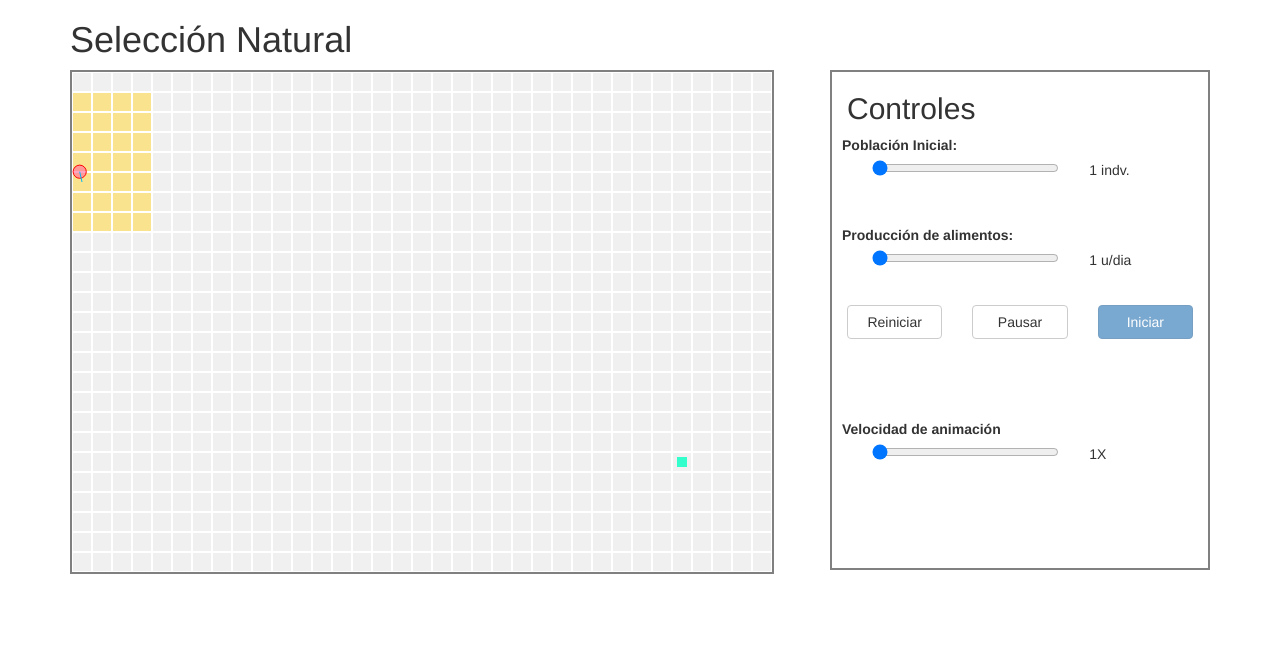
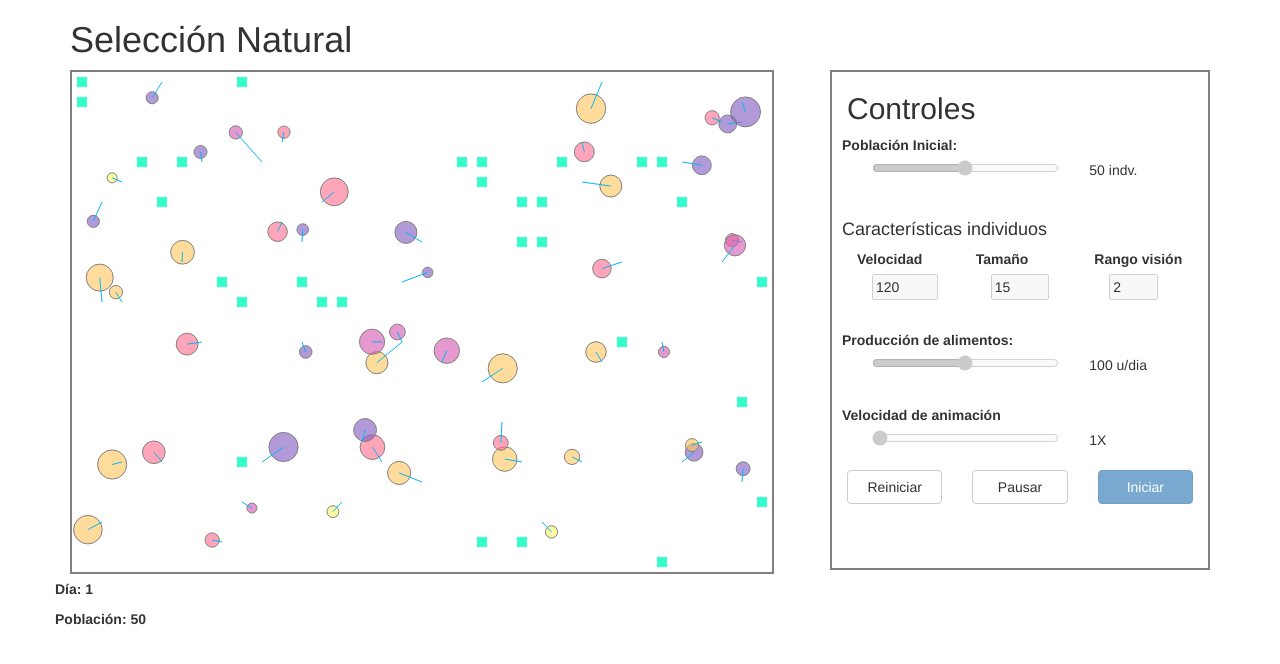
Before and after one commit to jaguilar992/natural_selection, a website: page public/index.html in a window 1280 px wide. Both pictures are taken after a click on the button "Iniciar". Drawn offline with Linux system fonts and the light colour scheme.

Commit message:
Simulador Listo

```diff
--- a/public/css/style.css
+++ b/public/css/style.css
@@ -1,9 +1,10 @@
-.div-mundo, .div-controles{
+.div-mundo{
   height: 500px
 }
 
 .div-controles{
   border: 2px solid gray;
+  height: 500px
 }
 
 #mundo{
@@ -11,12 +12,12 @@
 }
 
 .div-controles .slider{
-  margin-bottom: 25px;
+  margin-bottom: 10px;
   padding: 10px;
 }
 
 .div-controles #buttons{
-  margin-bottom: 70px;
+
 }
 
 .div-mundo{
--- a/public/index.html
+++ b/public/index.html
@@ -2,6 +2,7 @@
 <html>
 <head>
   <title>Selección Natural - Simulador</title>
+  <meta charset="utf-8">
   <link rel="stylesheet" href="/css/style.css">
   <link rel="stylesheet" href="css/bootstrap.min.css">
 </head>
@@ -11,9 +12,11 @@
     <div class="row">
       <div class="col-md-12">
         <div class="col-md-8 div-mundo">
-          <canvas id="mundo" height="500px" width="700px">
-
-          </canvas>
+          <canvas id="mundo" height="500px" width="700px"></canvas>
+          <div class="row">
+            <p><b>Día: <span id="dia_cuenta">1</span></b></p>
+            <p><b>Población: <span id="pop_cuenta">0</span></b></p>
+          </div>
         </div>
         <div class="col-md-4 div-controles">
           <div class="row">
@@ -25,7 +28,7 @@
                 <label for="control-">Población Inicial:</label>
                 <div class="col-md-12">
                   <div class="col-md-8">
-                    <input type="range" name="poblacion_inicial" value="1" min="1" max="100">
+                    <input type="range" name="poblacion_inicial" value="50" min="1" max="100">
                   </div>
                   <div class="col-md-4">
                     <span id="valor_poblacion_inicial"></span>&nbsp;<span>indv.</span>
@@ -33,15 +36,54 @@
                 </div>
               </div>
             </div>
+
+            <div class="row slider">
+              <div class="col-md-12">
+                <h4>Características individuos</h4>
+                <div class="col-md-4">
+                  <label for="">Velocidad</label>
+                  <div class="col-md-12">
+                    <input type="number" name="velocidad_maxima" value="120" min="10" max="150" step="10">
+                  </div>
+                </div>
+                <div class="col-md-4">
+                  <label for="">Tamaño</label>
+                  <div class="col-md-12">
+                    <input type="number" name="tamano_maximo" value="15" min="5" max="20">
+                  </div>
+                </div>
+                <div class="col-md-4">
+                  <label for="">Rango visión</label>
+                  <div class="col-md-12">
+                    <input type="number" name="rango_maximo" value="2" min="1" max="4">
+                  </div>
+                </div>
+              </div>
+            </div>
+
             <div class="row slider">
               <div class="col-md-12">
                 <label for="control-">Producción de alimentos:</label>
                 <div class="col-md-12">
                   <div class="col-md-8">
-                    <input type="range" name="produccion_alimentos" value="1" min="1" max="100">
+                    <input type="range" name="produccion_alimentos" value="100" min="1" max="200">
                   </div>
                   <div class="col-md-4">
                     <span id="valor_producccion_alimentos"></span>&nbsp<span>u/dia</span>
+                  </div>
+                </div>
+              </div>
+            </div>
+
+            <div class="row slider">
+              <div class="col-md-12">
+                <label for="control-">Velocidad de animación</label>
+                <div class="col-md-12">
+                  <div class="col-md-8">
+                    <input type="range" name="velocidad_animacion" value="1" min="1" max="10" step="9">
+                  </div>
+                  <div class="col-md-4">
+                    <!-- <span>1:</span>&nbsp; --><span id="valor_velocidad"></span>&nbsp
                   </div>
                 </div>
               </div>
@@ -66,20 +108,6 @@
                 </div>
               </div>
             </div>
-
-            <div class="row slider">
-              <div class="col-md-12">
-                <label for="control-">Velocidad de animación</label>
-                <div class="col-md-12">
-                  <div class="col-md-8">
-                    <input type="range" name="velocidad_animacion" value="1" min="1" max="10">
-                  </div>
-                  <div class="col-md-4">
-                    <!-- <span>1:</span>&nbsp; --><span id="valor_velocidad"></span>&nbsp
-                  </div>
-                </div>
-              </div>
-            </div>
           </div>
         </div>
       </div>
--- a/public/js/class_criatura.js
+++ b/public/js/class_criatura.js
@@ -1,9 +1,11 @@
 class Criatura{
-  constructor(x,y,tamano,velocidad,rango){
+  constructor(x,y,tamano,velocidad,rango, mundo){
     this.x = x;
     this.y = y;
     this.tamano = tamano;
     this.velocidad = velocidad;
+    this.energia = Math.pow(this.tamano -5 ,3)*Math.pow(this.velocidad / 10, 2);
+    this.dieta = Math.ceil(this.energia/30000) + 1;
     this.rango = rango;
     this.direccion = 0; // 0° -> 360°
     this.mundo = mundo;
@@ -150,7 +152,7 @@ class Criatura{
   animar(t){
     if (this.estado == this.estados["reposo"]){
       // Busqueda de alimento
-      if(this.comidas<2){
+      if(this.comidas<this.dieta){
         var hayComida, angulo, x,y; [hayComida,angulo,x,y] = this.buscarComida()
         if (hayComida){
           this.destino = [x,y];
@@ -167,16 +169,17 @@ class Criatura{
       }
     }else if (this.estado == this.estados["movimiento"]){
       var x2,y2; [x2,y2] = this.getRejilla();
-      if (this.destino[0] == x2 && this.destino[1] == y2){
+      var llegoDestino = this.destino[0] == x2 && this.destino[1] == y2;
+      if (llegoDestino){
         this.estado = this.estados["reposo"];
         this.direccion = 0;
         if (this.objetivo == this.objetivos["comida"]){
           if (this.mundo.hayComida(x2,y2)) {
             this.mundo.comida_mapa[x2][y2] = 0;
             this.comidas+=1;
+            this.objetivo = this.objetivos["ninguno"];
           }
         }
-        this.objetivo = this.objetivos["ninguno"];
       }else{
         this.darPaso(t);
       }
@@ -184,10 +187,12 @@ class Criatura{
   }
 
   reproducir () {
-    var nueva = new Criatura(this.x, this.y);
-    nueva.setTamano(this.tamano);
-    nueva.setRango(this.rango);
-    nueva.setVelocidad(this.velocidad);
-    return nueva;
+    var nueva = new Criatura(this.x, this.y, this.tamano, this.velocidad, this.rango, this.mundo);
+    nueva.direccion=this.direccion + Math.PI
+    this.mundo.poblacion.push(nueva);
+  }
+
+  reset(){
+    this.comidas= 0;
   }
 }
--- a/public/js/class_mundo.js
+++ b/public/js/class_mundo.js
@@ -4,8 +4,8 @@ class Mundo{
     this.rejilla_alto  = h  // rejilla vertical
     this.ctx=ctx;
     this.comida_cantidad = n
-    this.grid = true;
-    this.vision = true;
+    this.grid = false;
+    this.vision = false;
     this.comida_mapa = zeros(this.rejilla_alto, this.rejilla_ancho);
     this.marcas = zeros(this.rejilla_alto, this.rejilla_ancho);
     this.poblacion = [];
@@ -62,9 +62,10 @@ class Mundo{
       var t = criatura.tamano;
       // Cuerpo
       ctx.beginPath();
-      ctx.fillStyle = '#FF70A0A0';
+      var color = speed_color[Math.floor((criatura.velocidad-10)/23.33)];
+      ctx.fillStyle = color + "A0";
       ctx.arc(x,y,t, 0, 2*Math.PI);
-      ctx.strokeStyle = "red";
+      ctx.strokeStyle = "gray";
       ctx.fill();
       ctx.stroke();
       // Destino - Vector
@@ -111,7 +112,7 @@ class Mundo{
     for (var i = 0; i < this.rejilla_ancho; i++) {
      for (var j = 0; j < this.rejilla_alto; j++) {
         if(this.marcas[i][j]==1){
-          ctx.fillStyle="#FFDD55A0";
+          ctx.fillStyle="#FFDD5590";
           ctx.fillRect(i*rejilla_tamano+1,j*rejilla_tamano+1,rejilla_tamano-2,rejilla_tamano-2);
         }
       }
--- a/public/js/class_poblacion.js
+++ b/public/js/class_poblacion.js
@@ -10,7 +10,7 @@ class Poblacion{
       var t = randrange(criatura_tamano_min, criatura_tamano_max);
       var v = randint(criatura_velocidad_min, criatura_velocidad_max);
       var r = randint(criatura_rango_min, criatura_rango_max);
-      var c = new Criatura(x,y,t,v,r);
+      var c = new Criatura(x,y,t,v,r, this.mundo);
       this.criaturas.push(c)
     }
   }
--- a/public/js/globals.js
+++ b/public/js/globals.js
@@ -24,13 +24,18 @@ const zeros = (m, n) => [...Array(n)].map(e => Array(m).fill(0));
 const control_poblacion_inicial = $("input[name='poblacion_inicial']");
 const control_produccion_alimentos = $("input[name='produccion_alimentos']");
 const control_velocidad_animacion = $("input[name='velocidad_animacion']");
+const control_velocidad_maxima = $("input[name='velocidad_maxima']");
+const control_tamano_maximo = $("input[name='tamano_maximo']");
+const control_rango_maximo = $("input[name='rango_maximo']");
+const control_mutacion = $("input[name='mutacion']");
+
 const label_poblacion_inicial = $("#valor_poblacion_inicial")
 const label_produccion_alimentos = $("#valor_producccion_alimentos");
 const label_velocidad_animacion = $("#valor_velocidad");
+const label_estado_simulacion = $("input[name='estado_simulacion']");
 const button_iniciar = $("button#button_iniciar");
 const button_detener = $("button#button_detener");
 const button_reiniciar = $("button#button_reiniciar");
-const label_estado_simulacion = $("input[name='estado_simulacion']");
 
 // Canvas
 const canvas = $("#mundo")[0];
@@ -46,13 +51,13 @@ const comida_tamano = rejilla_tamano/2; // NO MODIFICAR - MODIFICAR GRID_TAMANO
 const grid_border = rejilla_tamano/4;   // NO MODIFICAR - MODIFICAR GRID_TAMANO
 
 const criatura_tamano_min = 5;
-const criatura_tamano_max = 20;
-const dtamano = criatura_tamano_max - criatura_tamano_min;
+const criatura_velocidad_min = 10;
+const criatura_rango_min =  1;
 
-const criatura_velocidad_min = 10;
-const criatura_velocidad_max = 150;
-const dvelocidad = criatura_velocidad_min - criatura_velocidad_max;
+var mundo;
+var simulacion;
 
-const criatura_rango_min =  1;
-const criatura_rango_max =  4;
-const drango = criatura_rango_min - criatura_rango_max;
+var criatura_tamano_max ;
+var criatura_velocidad_max ;
+var criatura_rango_max ;
+const speed_color = ["#845EC2", "#D65DB1", "#FF6F91", "#FFC75F", "#F9F871"]
--- a/public/js/main_controller.js
+++ b/public/js/main_controller.js
@@ -9,6 +9,7 @@ $(document).ready(()=>{
   label_poblacion_inicial.html(control_poblacion_inicial.val());
   label_produccion_alimentos.html(control_produccion_alimentos.val());
   label_velocidad_animacion.html(control_velocidad_animacion.val() + "X");
+  $("#valor_mutacion").html(control_mutacion.val());
   button_reiniciar.attr("disabled",true);
   button_detener.attr("disabled",true);
 });
@@ -26,38 +27,80 @@ control_velocidad_animacion.on("input",function(){
   label_velocidad_animacion.html(control_velocidad_animacion.val() + "X");
 })
 
-var mundo;
-var simulacion;
+control_velocidad_maxima.on("input", function(){
+  criatura_velocidad_max = control_velocidad_maxima.val();
+});
+
+control_tamano_maximo.on("input", function(){
+  criatura_tamano_max = control_tamano_maximo.val();
+});
+
+control_rango_maximo.on("input", function(){
+  criatura_rango_max = control_rango_maximo.val();
+});
+control_mutacion.on("input", function(){
+  $("#valor_mutacion").html(control_mutacion.val());
+});
+
 
 function correrSimulacion(numero_individuos, cantidad_comida){
   const a = canvas_width/rejilla_tamano;
   const b = canvas_height/rejilla_tamano;
+  criatura_tamano_max = control_tamano_maximo.val()
+  criatura_velocidad_max = control_velocidad_maxima.val();
+  criatura_rango_max = control_rango_maximo.val();
+  var velocidad_animacion = control_velocidad_animacion.val();
+
   mundo = new Mundo(a, b, cantidad_comida, ctx);
   var  pop = new Poblacion(numero_individuos, mundo);
   mundo.setPoblacion(pop.getPoblacion());
   mundo.crecer_comida();
 
+
   mundo.dibujar();
-  var FRAME_RATE = 200;
-  var dt = 1000/FRAME_RATE;
-  var c=0
+  const FRAME_RATE = 200;
+  const dt = 1000/FRAME_RATE;
+  const DAY_DURATION = 10; // En segundos
+  var c=0;
+  var day = 1;
   simulacion = setInterval(function(){
     var ejecutar = label_estado_simulacion.val();
     if (ejecutar == 1){
       mundo.desmarcarTodo();
-      var velocidad_animacion = control_velocidad_animacion.val();
       mundo.poblacion.forEach(indv=>{indv.animar(velocidad_animacion*dt)})
       mundo.dibujar();
+      $("#pop_cuenta").html(mundo.poblacion.length);
       c++;
+      if (c*velocidad_animacion%FRAME_RATE == 0){
+        var time_step = c*velocidad_animacion/FRAME_RATE;
+        if (time_step%DAY_DURATION == 0){
+          day++;
+          mundo.poblacion = mundo.poblacion.filter(el=>el.comidas>=el.dieta)
+          mundo.poblacion.map(el=>el.reset());
+          mundo.poblacion.map(el=>el.reproducir());
+          mundo.crecer_comida();
+          $("#dia_cuenta").html(day);
+          $("#pop_cuenta").html(mundo.poblacion.length);
+        }
+      }
     }
   }, dt);
 }
 
 // EVENTOS DE - BOTONES
 button_iniciar.click(()=>{
+  // Manage buttons
   button_iniciar.attr("disabled",true);
   button_reiniciar.attr("disabled",false);
   button_detener.attr("disabled",false);
+  // Manage inputs
+  control_poblacion_inicial.prop("disabled", true);
+  control_produccion_alimentos.prop("disabled", true);
+  control_velocidad_animacion.prop("disabled", true);
+  control_velocidad_maxima.prop("disabled", true);
+  control_tamano_maximo.prop("disabled", true);
+  control_rango_maximo.prop("disabled", true);
+
   var ejecutar = label_estado_simulacion.val();
   if (ejecutar != 2){
     console.log("Ejecutar");
@@ -73,10 +116,19 @@ button_iniciar.click(()=>{
 
 
 button_reiniciar.click(()=>{
+  clearInterval(simulacion);
   button_reiniciar.attr("disabled",true);
   button_detener.attr("disabled",true);
   button_iniciar.attr("disabled",false);
-  clearInterval(simulacion);
+  $("#dia_cuenta").html("0");
+  $("#pop_cuenta").html("0");
+  control_poblacion_inicial.prop("disabled", false);
+  control_produccion_alimentos.prop("disabled", false);
+  control_velocidad_animacion.prop("disabled", false);
+  control_velocidad_maxima.prop("disabled", false);
+  control_tamano_maximo.prop("disabled", false);
+  control_rango_maximo.prop("disabled", false);
+
   mundo.clear()
   label_estado_simulacion.val(0);
 });
```
